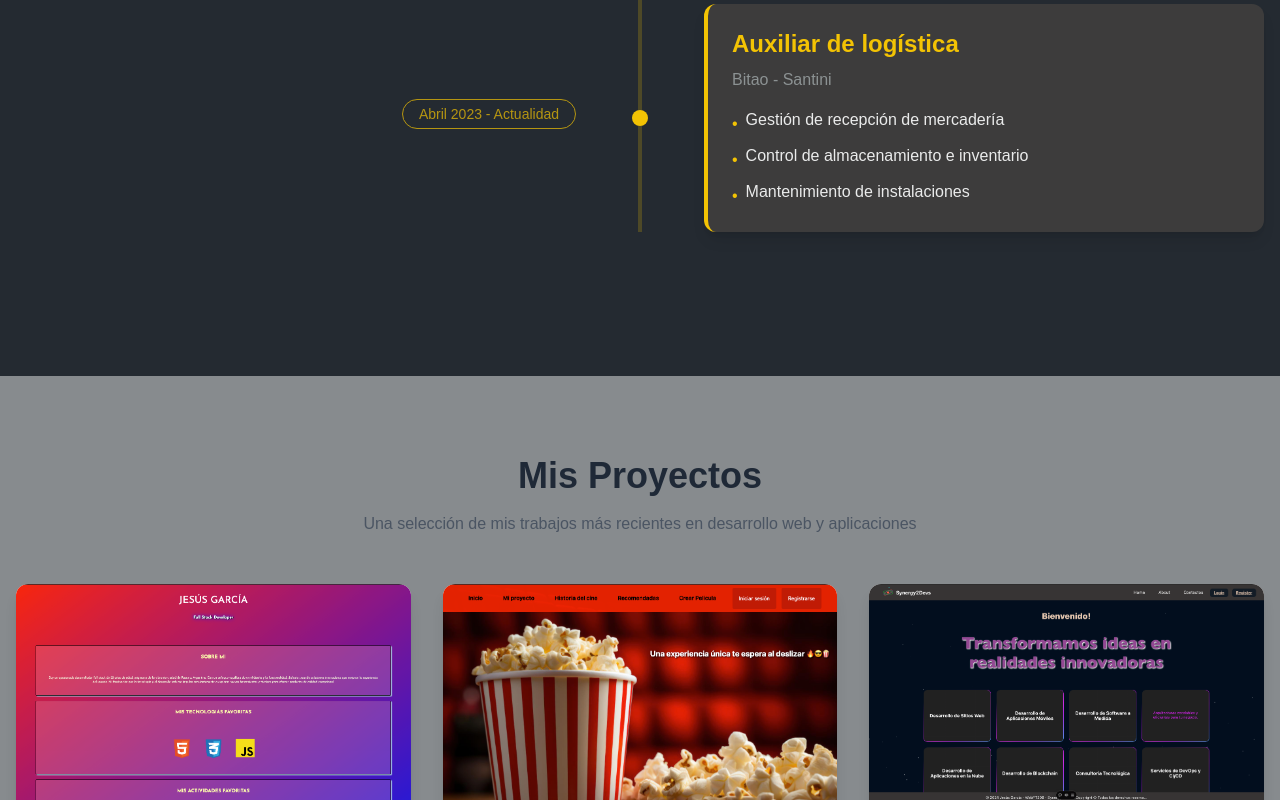
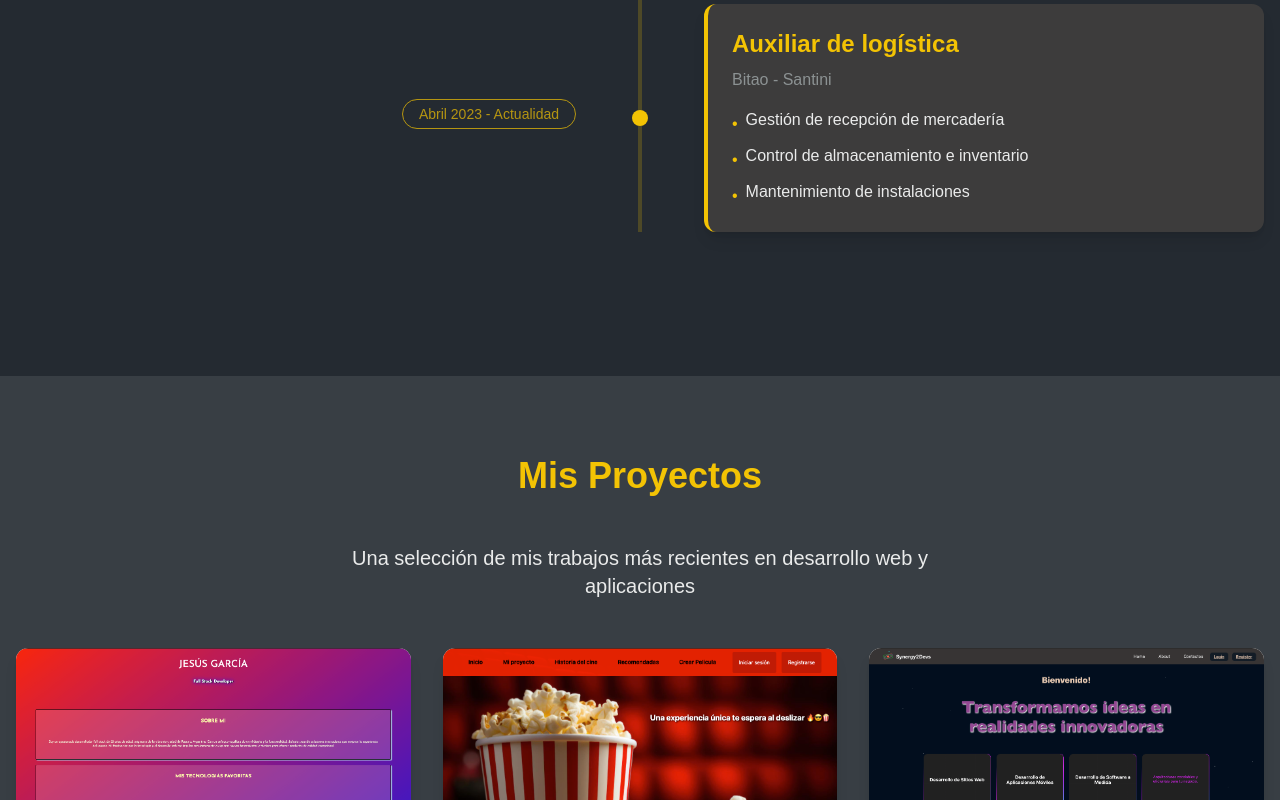
Before and after one commit to JAJesusGarcia/Portfolio, a Next.js app in the folder portfolio/: page / in a window 1280 px wide. Shown: the part 2138-2938 px from the top of the page. Built offline with nearby package versions, Linux system fonts and the light colour scheme.

Commit message:
cambios minimos

```diff
--- a/portfolio/src/app/page.tsx
+++ b/portfolio/src/app/page.tsx
@@ -103,7 +103,7 @@ const Portfolio = () => {
                 priority
               />
               <div className="text-quinary">
-                <p className="text-lg mb-4">
+                <p className="text-xl mb-4">
                   Soy un desarrollador web apasionado por crear soluciones
                   innovadoras y experiencias digitales únicas. Con experiencia
                   en tecnologías modernas como React, Next.js y Tailwind CSS, me
@@ -271,12 +271,12 @@ const Portfolio = () => {
         </section>
 
         {/* Sección Proyectos Mejorada */}
-        <section id="projects" className="py-20 bg-quinary/50">
+        <section id="projects" className="py-20 bg-quinary/10">
           <div className="container mx-auto px-4">
-            <h2 className="text-4xl font-bold text-gray-800 mb-4 text-center">
+            <h2 className="text-4xl font-bold text-primary mb-12 text-center">
               Mis Proyectos
             </h2>
-            <p className="text-gray-600 text-center mb-12 max-w-2xl mx-auto">
+            <p className="text-quinary text-xl text-center mb-12 max-w-2xl mx-auto">
               Una selección de mis trabajos más recientes en desarrollo web y
               aplicaciones
             </p>
```
